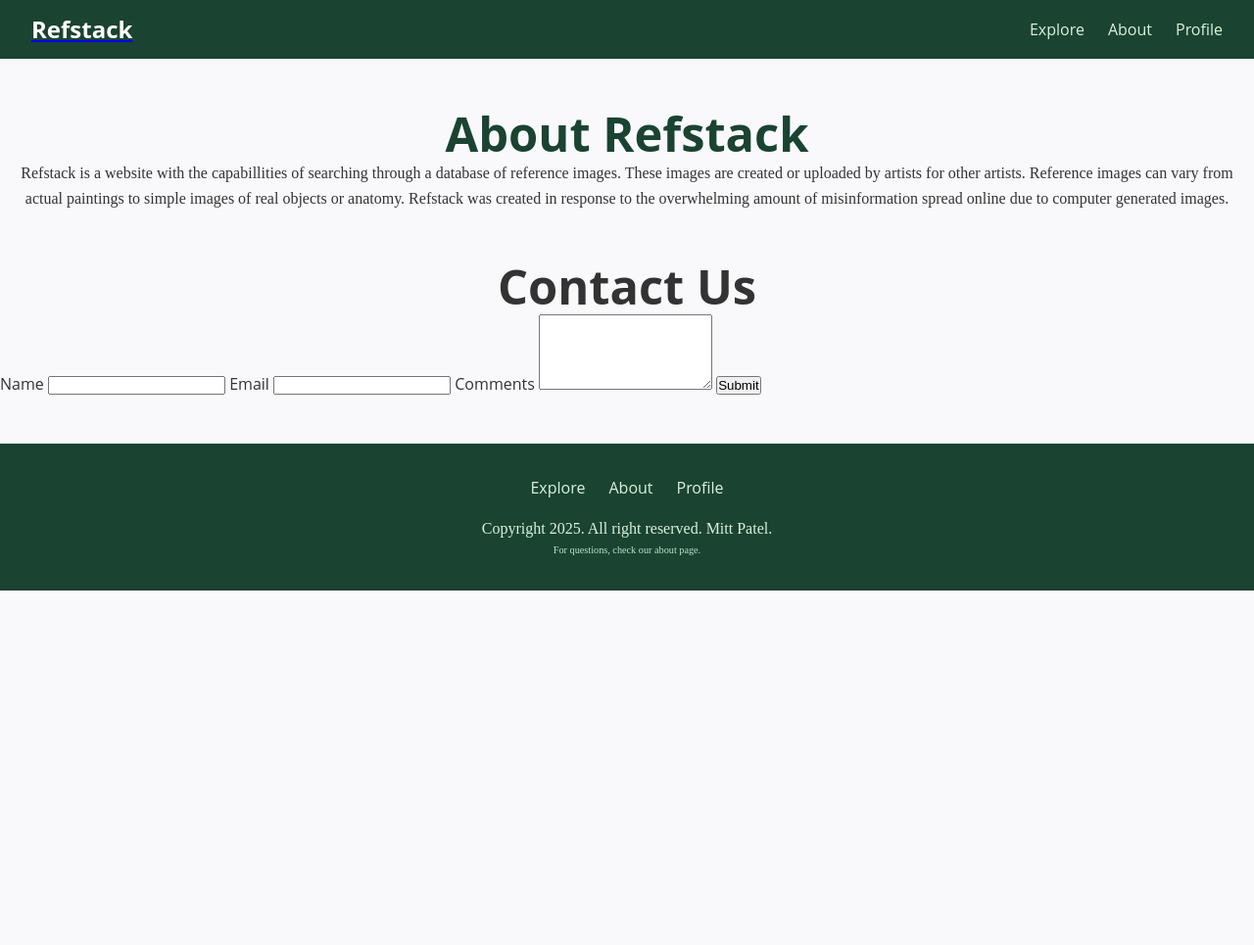
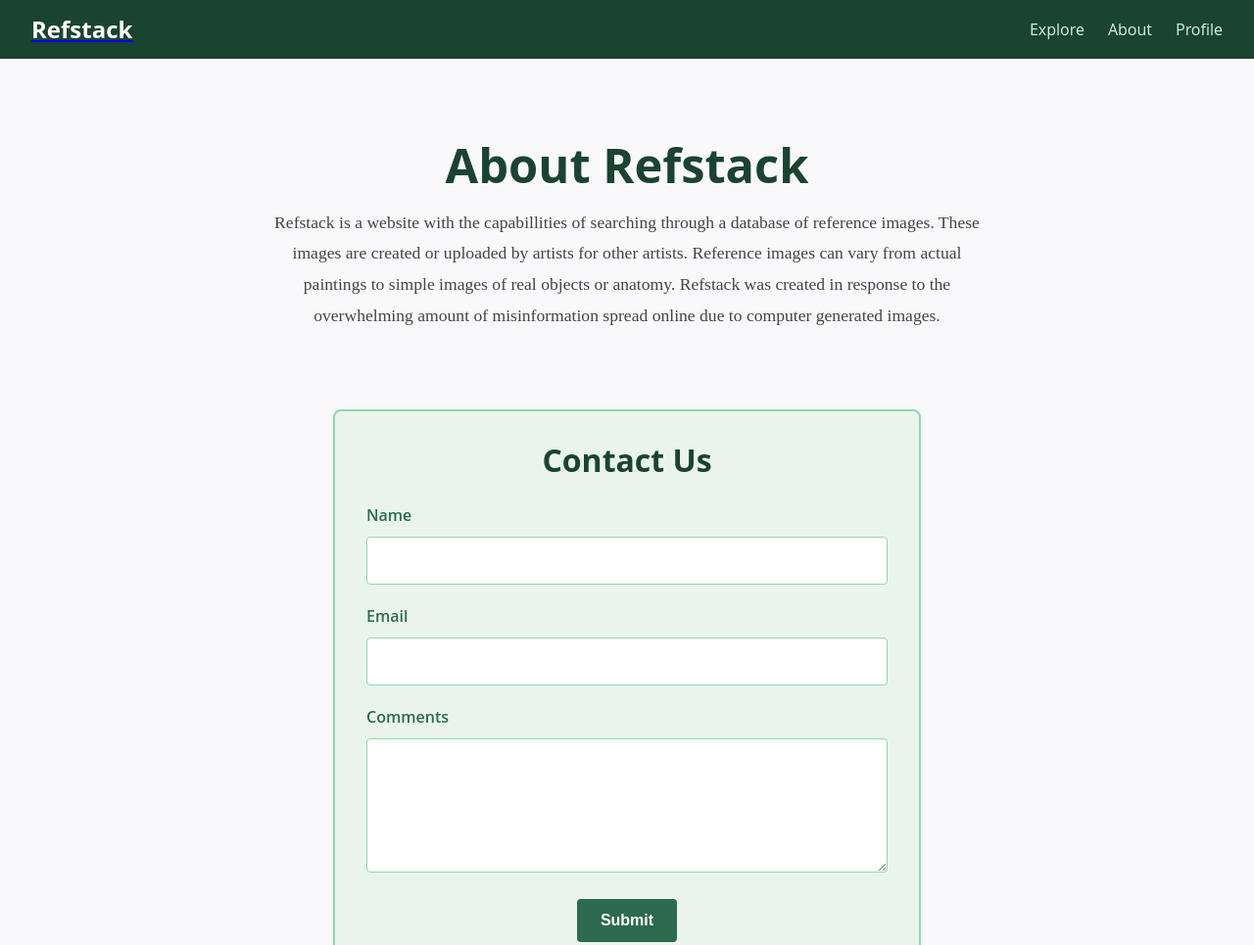
Before and after one commit to mittpatel027-bit/refstack, a plain HTML site: page about/about.html in a window 1280 px wide. Shown: the top 965 px of the page at 98% size. Before the commit the page ends 800 px from the top, so only its background shows below. Drawn offline with Linux system fonts and the light colour scheme; files whose address does not match are found by name; a web font is replaced by a local one.

Commit message:
about css

```diff
--- a/assets/css/about.css
+++ b/assets/css/about.css
@@ -1,4 +1,4 @@
-/* styles.css */
+/* about.css */
 
 /* Font Faces */
 @font-face {
@@ -6,7 +6,7 @@
   font-family: 'Open Sans';
   font-style: normal;
   font-weight: 400;
-  src: url('assets/css/fonts/open-sans-v44-latin-regular.woff2') format('woff2');
+  src: url('/assets/css/fonts/open-sans-v44-latin-regular.woff2') format('woff2');
 }
 
 @font-face {
@@ -14,7 +14,7 @@
   font-family: 'Open Sans';
   font-style: normal;
   font-weight: 800;
-  src: url('assets/css/fonts/open-sans-v44-latin-800.woff2') format('woff2');
+  src: url('/assets/css/fonts/open-sans-v44-latin-800.woff2') format('woff2');
 }
 
 @font-face {
@@ -22,7 +22,7 @@
   font-family: 'Belgrano';
   font-style: normal;
   font-weight: 400;
-  src: url('assets/css/fonts/belgrano-v19-latin-regular.woff2') format('woff2');
+  src: url('/assets/css/fonts/belgrano-v19-latin-regular.woff2') format('woff2');
 }
 
 /* Base Typography */
@@ -50,6 +50,7 @@ h1, .text-size-h1 {
   font-size: 3.05em;
   margin-top: 0;
   text-align: center;
+  color: #1b4332;
 }
 
 h2, .text-size-h2 { font-size: 2.44em; }
@@ -84,6 +85,7 @@ header {
   font-size: 1.5rem;
   color: #fff;
   text-decoration: none;
+  border: none;
 }
 
 .navigation ul {
@@ -105,89 +107,87 @@ header {
 
 /* Front Section */
 .front {
+  max-width: 800px;
+  margin: 3rem auto;
   text-align: center;
-  padding: 3rem 1rem;
+  padding: 2rem;
 }
 
 .front h1 {
-  color: #1b4332;
+  margin-bottom: 1rem;
 }
 
-/* Search Form */
-.form {
-  text-align: center;
-  padding: 2rem 1rem;
+.front p {
+  font-size: 1.1rem;
+  color: #444;
+  line-height: 1.8;
 }
 
-.search-form {
-  display: flex;
-  justify-content: center;
-  gap: 0.5rem;
-  margin-top: 1rem;
+/* Contact Form */
+.contact-form {
+  max-width: 600px;
+  margin: 3rem auto;
+  padding: 2rem;
+  background: #e9f5ec; /* soft green background */
+  border: 2px solid #95d5b2;
+  border-radius: 8px;
+  box-shadow: 0 2px 6px rgba(0,0,0,0.05);
 }
 
-.search-input {
-  padding: 0.7rem 1rem;
+.contact-form h1 {
+  color: #1b4332;
+  margin-bottom: 1.5rem;
+  font-size: 2rem;
+  text-align: center;
+}
+
+/* Labels */
+.contact-form label {
+  display: block;
+  margin-bottom: 0.5rem;
+  font-weight: 600;
+  color: #2d6a4f;
+  text-align: left;
+}
+
+/* Inputs & Textarea */
+.contact-form input,
+.contact-form textarea {
+  width: 100%;
+  padding: 0.8rem;
+  margin-bottom: 1.2rem;
   border: 1px solid #95d5b2;
   border-radius: 4px;
-  width: 250px;
   font-size: 1rem;
+  font-family: 'Open Sans', sans-serif;
+  transition: border-color 0.3s ease, box-shadow 0.3s ease;
 }
 
-.search-button {
-  background: #2d6a4f; /* medium green */
+.contact-form input:focus,
+.contact-form textarea:focus {
+  border-color: #2d6a4f;
+  outline: none;
+  box-shadow: 0 0 6px rgba(45,106,79,0.3);
+}
+
+/* Submit Button */
+.contact-form button {
+  background: #2d6a4f;
   color: #fff;
   border: none;
-  padding: 0.7rem 1.2rem;
+  padding: 0.8rem 1.5rem;
   border-radius: 4px;
   cursor: pointer;
-  transition: background 0.3s ease;
+  font-size: 1rem;
+  font-weight: 600;
+  transition: background 0.3s ease, transform 0.2s ease;
+  display: block;
+  margin: 0 auto;
 }
 
-.search-button:hover {
-  background: #40916c; /* lighter hover green */
-}
-
-/* Gallery */
-.front-images {
-  padding: 2rem;
-}
-
-.front-gal {
-  display: grid;
-  grid-template-columns: repeat(auto-fit, minmax(220px, 1fr));
-  gap: 1.5rem;
-}
-
-.front-ex {
-  background: #e9f5ec; /* soft green background */
-  border-radius: 8px;
-  text-align: center;
-  padding: 1rem;
-  transition: transform 0.3s ease, border 0.3s ease;
-  border: 2px solid #95d5b2;
-}
-
-.front-ex:hover {
-  transform: translateY(-5px);
-  border-color: #40916c;
-}
-
-.front-ex img {
-  max-width: 100%;
-  border-radius: 6px;
-  border: 5px solid #2d6a4f; /* green border around images */
-}
-
-.front-ex h6 {
-  margin-top: 0.8rem;
-  font-size: 1rem;
-  color: #1b4332;
-}
-
-.front-ex p {
-  font-size: 0.9rem;
-  color: #40916c;
+.contact-form button:hover {
+  background: #40916c;
+  transform: translateY(-2px);
 }
 
 /* Footer */
@@ -196,10 +196,6 @@ footer {
   color: #d8f3dc;
   padding: 2rem;
   margin-top: 3rem;
-}
-
-.copyright {
-  text-align: center;
 }
 
 .footer-navigation ul {
@@ -220,6 +216,10 @@ footer {
   color: #95d5b2;
 }
 
+.copyright {
+  text-align: center;
+}
+
 .text-small {
   font-size: 0.64em;
   color: #b7e4c7;
```
